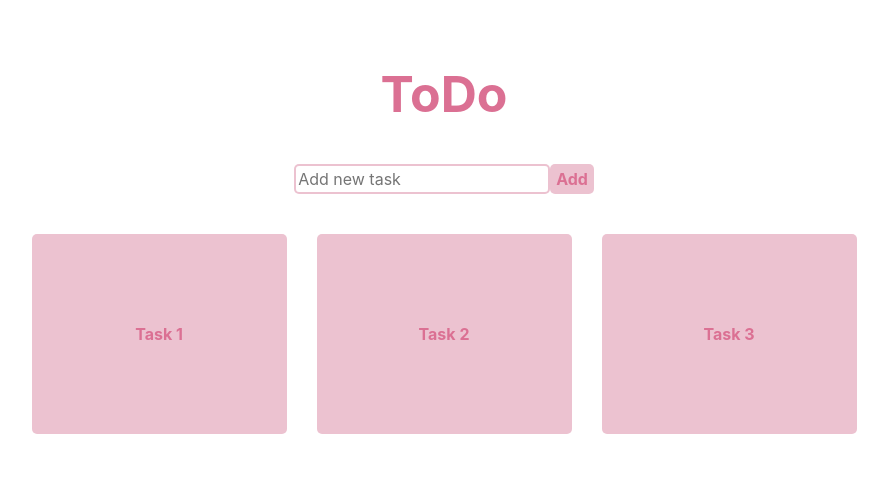
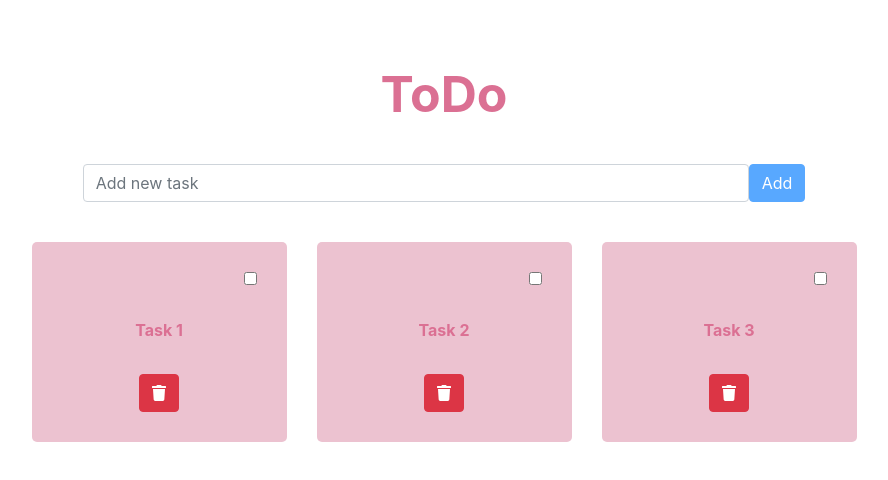
Before and after one commit to AnoucheYan/Anush1, a React (Create React App) app: page / in a window 1280 px wide. Shown: the top 480 px of the page, without its empty margins (196-1084 px from the left). Built offline with nearby package versions, Linux system fonts and the light colour scheme.

Commit message:
first version

```diff
--- a/package.json
+++ b/package.json
@@ -3,6 +3,9 @@
   "version": "0.1.0",
   "private": true,
   "dependencies": {
+    "@fortawesome/fontawesome-svg-core": "^1.2.34",
+    "@fortawesome/free-solid-svg-icons": "^5.15.2",
+    "@fortawesome/react-fontawesome": "^0.1.14",
     "@testing-library/jest-dom": "^5.11.9",
     "@testing-library/react": "^11.2.3",
     "@testing-library/user-event": "^12.6.2",
--- a/src/Components/AddTask/AddNewTask.jsx
+++ b/src/Components/AddTask/AddNewTask.jsx
@@ -1,5 +1,6 @@
 import React from 'react';
-import styles from './addnewtask.module.css';
+// import styles from './addnewtask.module.css';
+import {Button, Form} from 'react-bootstrap';
 
 
 class AddNewTask extends React.Component {
@@ -19,7 +20,9 @@ class AddNewTask extends React.Component {
         const {inputValue} = this.state;
         const {handleSubmit} = this.props;
 
-        const handleS = () => {
+        const handleS = ({key, type}) => {
+            if(type === 'keypress' && key !== 'Enter') return;
+
             handleSubmit (inputValue)
             this.setState({
                 inputValue: ''
@@ -28,19 +31,22 @@ class AddNewTask extends React.Component {
 
         return (
             <div>
-                <div>
-                    <input
+                <div className="d-flex justify-content-center">
+                    <Form.Control
                         type = "text"
                         placeholder = "Add new task"
                         onChange = {this.hendleChange}
                         value = {inputValue}
-                        className={styles.myInput}
-                    ></input>
-                    <button
-                        // onClick = {()=>handleSubmit(inputValue)}
+                        onKeyPress = {handleS}
+                        style = {{width:"60%"}}
+                    />
+                    <Button
+                        className="d-block"
+                        variant = "primary"
                         onClick = {handleS}
-                        className={styles.addButton}
-                    >Add</button>
+                        disabled = {!!!inputValue}
+                    >Add
+                    </Button>
                 </div>
             </div>
         )
--- a/src/Components/AddTask/addnewtask.module.css
+++ b/src/Components/AddTask/addnewtask.module.css
@@ -13,4 +13,5 @@
     border: 2px solid rgba(218, 134, 162, .5);
     color: palevioletred;
     height: 30px;
+    width: 400px;
 }
--- a/src/Components/Task/Task.jsx
+++ b/src/Components/Task/Task.jsx
@@ -1,12 +1,33 @@
 import React from 'react';
 import styles from './task.module.css';
+import {Button} from 'react-bootstrap';
+import { FontAwesomeIcon } from '@fortawesome/react-fontawesome'
+import { faTrash } from '@fortawesome/free-solid-svg-icons'
 
-const Task = ( {task} ) => {
+
+const Task = ( {task, handleDelTask} ) => {
     return(
         <div className={styles.task}>
-            <p className = {styles.parMargin}>
-                {task}
-            </p>
+
+            <div className="d-flex justify-content-end">
+                <input type="checkbox" />
+            </div>
+
+            <div className="">
+                <p className = {styles.parMargin}>
+                    {task.title}
+                </p>
+            </div>
+
+            <div>
+                <Button
+                    className="w-auto"
+                    variant = "danger"
+                    onClick = { () => handleDelTask(task._id) }
+                >
+                    <FontAwesomeIcon icon = {faTrash} />
+                </Button>
+            </div>
         </div>
     )
 }
--- a/src/Components/Task/task.module.css
+++ b/src/Components/Task/task.module.css
@@ -7,10 +7,10 @@
     font-weight: bold;
     padding: 30px;
     display: flex;
-    align-items: center;
-    justify-content: center;
-  }
+    justify-content: space-between;
+    flex-direction: column;
+}
 
-  .parMargin{
-    margin: 0;
-  }
+.parMargin{
+  margin: 0;
+}
--- a/src/Components/ToDo/ToDo.jsx
+++ b/src/Components/ToDo/ToDo.jsx
@@ -7,24 +7,55 @@ import idGenerator from '../../helpers/idGenerator';
 
 class ToDo extends React.Component {
     state = {
-        tasks: ["Task 1", "Task 2", "Task 3"],
+        tasks :[
+            {
+                _id: idGenerator(),
+                title: 'Task 1'
+            },
+            {
+                _id: idGenerator(),
+                title: 'Task 2'
+            },
+            {
+                _id: idGenerator(),
+                title: 'Task 3'
+            },
+        ],
     }
 
     handleSubmit = (value) => {
         if(!value) return;
         const tasks = [...this.state.tasks];
-        tasks.push (value);
+        tasks.push (
+            {
+                _id: idGenerator(),
+                title: value
+            }
+        );
         this.setState ({
             tasks
         });
     }
 
+    handleDelTask = (id) => {
+        let tasks = [...this.state.tasks];
+
+        tasks = tasks.filter(item => item._id !== id);
+
+        this.setState({
+            tasks
+        });
+    }
+
     render () {
-        const Tasks = this.state.tasks.map((task, {index=idGenerator()}) => {
+        const Tasks = this.state.tasks.map(task => {
             return (
-                <Col key = {index} xs={12} sm={6} md={4} lg={3} className="d-flex justify-content-center mt-3">
+                <Col key = {task._id}
+                    xs={12} sm={6} md={4} lg={3}
+                    className="d-flex justify-content-center mt-3">
                     <Task
                         task = {task}
+                        handleDelTask = {this.handleDelTask}
                     />
                 </Col>
             )
```
Also changed, not shown: 2 other files (tests, documents, lock files or other folders).
